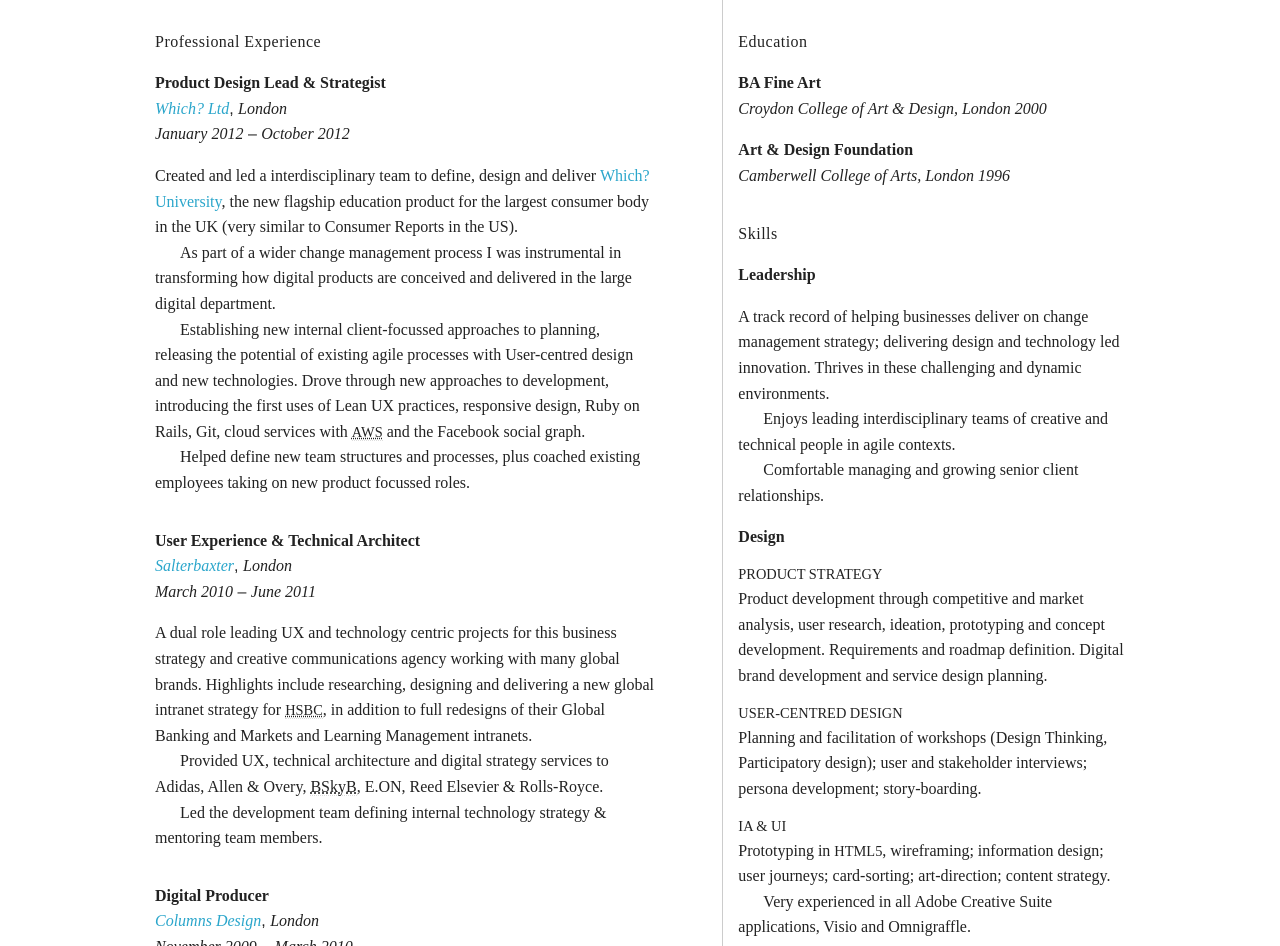
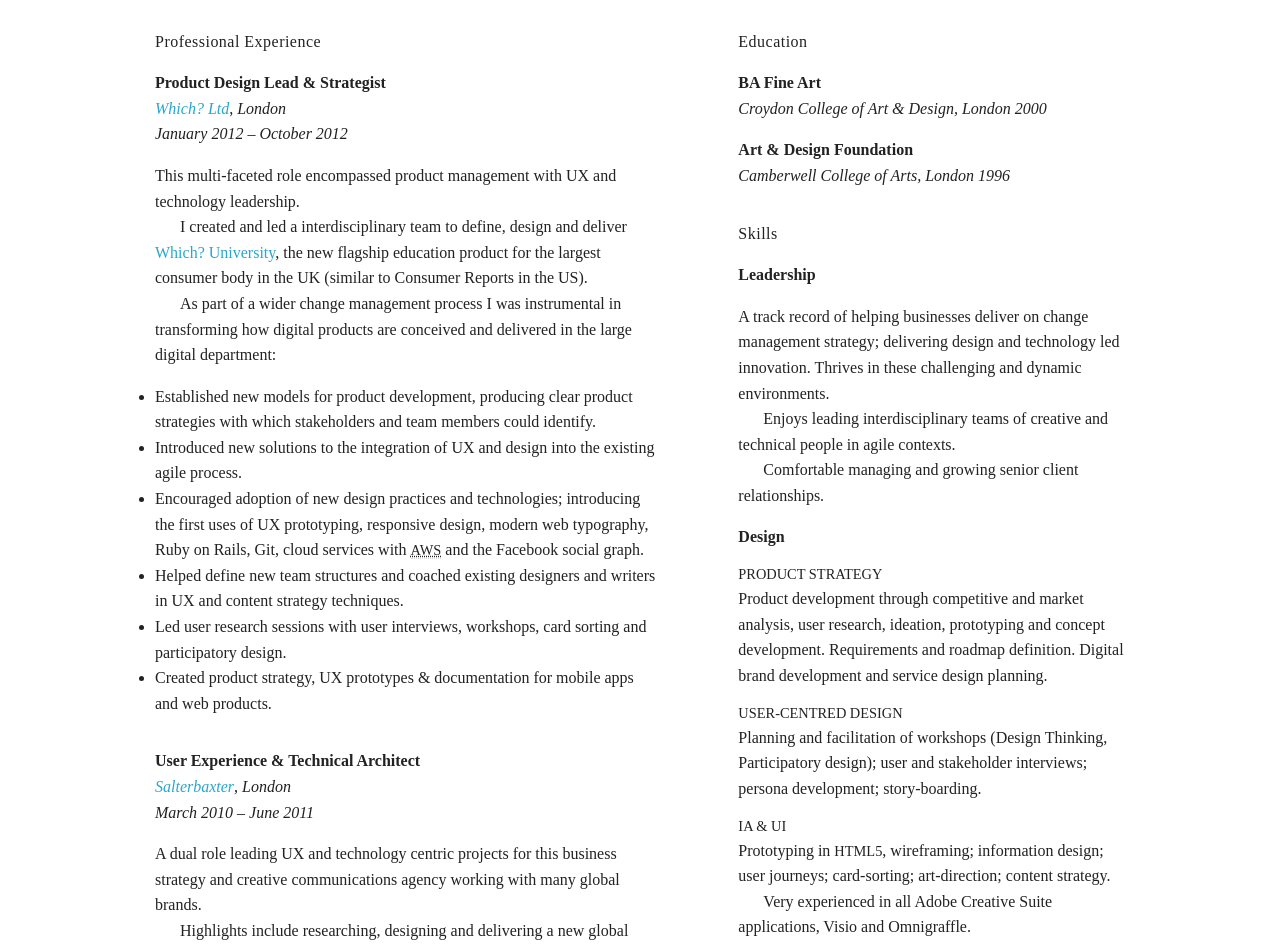
Before and after one commit to asarazor/robsharp-web, a plain HTML site: page resume/index.html in a window 1280 px wide. Shown: the part 136-1082 px from the top of the page. Drawn offline with Linux system fonts and the light colour scheme; a web font is replaced by a local one.

Commit message:
Adding git ignore. content tweaks. removed border

```diff
--- a/resume/index.html
+++ b/resume/index.html
@@ -6,7 +6,7 @@
 <head>
 	<meta charset="utf-8">
   <meta name="viewport" content="width=device-width">
-  <title>Rob Sharp – Digital Design & Strategy</title>
+  <title>Rob Sharp – Digital Design &amp; Strategy</title>
 	<link rel="stylesheet" type="text/css" href="//cloud.typography.com/7475052/733222/css/fonts.css" />
   <link rel="stylesheet" href="/stylesheets/app.css">
 
@@ -16,9 +16,9 @@
 <body itemscope itemtype="http://schema.org/Person" class="resume">
 	<nav class="top-bar hide-for-small" style="">
     <ul class="title-area">
-      <li class="name">
-        <!-- <h1><a href="/">Rob Sharp</a></h1> -->
-      </li>
+      <!-- <li class="name">
+        <h1><a href="/">Rob Sharp</a></h1>
+      </li> -->
 		</ul>
 	</nav>
 	<section class="row">
@@ -50,7 +50,7 @@
 			</div>
 			<div class="row">
 				<ol class="large-11 columns">
-					<li>
+					<li class="job-block">
 						<h3 itemprop="jobTitle" class="job-title">Product Design Lead &amp; Strategist</h3>
 						<div itemprop="affiliation" itemscope itemtype="http://schema.org/Organization">
 							<a itemprop="url" href="http://www.which.co.uk/" title="The main website for Which? Ltd" class="org-name">
@@ -59,13 +59,20 @@
 						</div>
 						<time class="start-date" datetime="2012-01">January 2012</time> –
 						<time class="end-date" datetime="2012-10">October 2012</time>
-						<p>Created and led a interdisciplinary team to define, design and deliver <a href="http://www.which.co.uk/university">Which? University</a>, the new flagship education product for the largest consumer body in the UK (very similar to Consumer Reports in the US).</p>
-						<p>As part of a wider change management process I was instrumental in transforming how digital products are conceived and delivered in the large digital department.</p>
-						<p>Establishing new internal client-focussed approaches to planning, releasing the potential of existing agile processes with User-centred design and new technologies. Drove through new approaches to development, introducing the first uses of Lean UX practices, responsive design, Ruby on Rails, Git, cloud services with <abbr title="Amazon Web Services" class="small-caps">AWS</abbr> and the Facebook social graph.</p>
-						<p>Helped define new team structures and processes, plus coached existing employees taking on new product focussed roles.</p>
+						<p>This multi-faceted role encompassed product management with UX and technology leadership.</p>
+						<p>I created and led a interdisciplinary team to define, design and deliver <a href="http://www.which.co.uk/university">Which? University</a>, the new flagship education product for the largest consumer body in the UK (similar to Consumer Reports in the US).</p>
+						<p>As part of a wider change management process I was instrumental in transforming how digital products are conceived and delivered in the large digital department:</p>
+						<ul>
+							<li>Established new models for product development, producing clear product strategies with which stakeholders and team members could identify.</li>
+							<li>Introduced new solutions to the integration of UX and design into the existing agile process.</li>
+							<li>Encouraged adoption of new design practices and technologies; introducing the first uses of UX prototyping, responsive design, modern web typography, Ruby on Rails, Git, cloud services with <abbr title="Amazon Web Services" class="small-caps">AWS</abbr> and the Facebook social graph.</li>
+							<li>Helped define new team structures and coached existing designers and writers in UX and content strategy techniques.</li>
+							<li>Led user research sessions with user interviews, workshops, card sorting and participatory design.
+							<li>Created product strategy, UX prototypes &amp; documentation for mobile apps and web products.</li>
+						</ul>
 					</li>
 
-					<li>
+					<li class="job-block">
 						<h3 itemprop="jobTitle" class="job-title">User Experience &amp; Technical Architect</h3>
 						<div itemprop="affiliation" itemscope itemtype="http://schema.org/Organization">
 							<a itemprop="url" href="http://www.salterbaxter.co.uk/" title="Website for Salterbaxter" class="org-name">
@@ -74,12 +81,13 @@
 						</div>
 						<time class="start-date" datetime="2010-03">March 2010</time> –
 						<time class="end-date" datetime="2011-06">June 2011</time>
-						<p>A dual role leading UX and technology centric projects for this business strategy and creative communications agency working with many global brands. Highlights include researching, designing and delivering a new global intranet strategy for <abbr title="Hongkong and Shanghai Banking Corporation Limited" class="small-caps">HSBC</abbr>, in addition to full redesigns of their Global Banking and Markets and Learning Management intranets.</p>
+						<p>A dual role leading UX and technology centric projects for this business strategy and creative communications agency working with many global brands.</p>
+						<p>Highlights include researching, designing and delivering a new global intranet strategy for <abbr title="Hongkong and Shanghai Banking Corporation Limited" class="small-caps">HSBC</abbr>, in addition to full redesigns of their Global Banking and Markets and Learning Management intranets.</p>
 						<p>Provided UX, technical architecture and digital strategy services to Adidas, Allen &amp; Overy, <abbr title="British Sky Broadcasting">BSkyB</abbr>, E.ON, Reed Elsevier &amp; Rolls-Royce. </p>
 						<p>Led the development team defining internal technology strategy &amp; mentoring team members.</p>
 					</li>
 
-					<li>
+					<li class="job-block">
 						<h3 itemprop="jobTitle" class="job-title">Digital Producer</h3>
 						<div itemprop="affiliation" itemscope itemtype="http://schema.org/Organization">
 							<a itemprop="url" href="http://www.columns.co.uk/" title="Website for Columns Design" class="org-name">
@@ -92,7 +100,7 @@
 						<p>Front-end development lead, creating design and development frameworks to streamline workflow in the young digital department.</p>
 					</li>
 
-					<li>
+					<li class="job-block">
 						<h3 itemprop="jobTitle" class="job-title">Digital Consultant</h3>
 						<div class="org-name">
 							<span>Independent</span>, <span>London &amp; Buenos Aires</span>
@@ -102,7 +110,7 @@
 						<p>Technical consulting and IxD for a wide client base. Included managing the design, development and delivery of the worldwide campaign and e-commerce sites for <abbr title="H &amp; M Hennes &amp; Mauritz AB" class="small-caps">H&amp;M</abbr>. Also designed and delivered products for Canon and Soho House.</p>
 					</li>
 
-					<li>
+					<li class="job-block">
 						<h3 itemprop="jobTitle" class="job-title">Digital Producer</h3>
 						<div itemprop="affiliation" itemscope itemtype="http://schema.org/Organization">
 							<a itemprop="url" href="http://golleyslaterlondon.co.uk/" title="Website for Golley Slater London" class="org-name">
@@ -115,7 +123,7 @@
 						<p>Introduced usability best practices in the creative department and accessibility compliance in development.</p>
 					</li>
 
-					<li>
+					<li class="job-block">
 						<h3 itemprop="jobTitle" class="job-title">Lead Developer &amp; Project Manager</h3>
 						<div itemprop="affiliation" itemscope itemtype="http://schema.org/Organization">
 							<a itemprop="url" href="http://wiredesign.com/" title="Website for Wire Design" class="org-name">
@@ -127,14 +135,14 @@
 						<p>Ran the digital team and client services for interactive projects. Developed and executed pitches for all digital work. Promoted a new focus on IA and usability. Initiated new development best practices for the technical team. Performed interaction design and front-end development. Designed and developed <abbr title="Content Management System" class="small-caps">CMS</abbr> and <abbr title="Web Application">webapp</abbr> products that drove the acquisition of significant new clients.</p>
 					</li>
 
-					<li>
+					<li class="job-block">
 						<h3 itemprop="jobTitle" class="job-title">Designer &amp; Developer</h3>
 						<div itemprop="affiliation" itemscope itemtype="http://schema.org/Organization">
 							<a itemprop="url" href="http://www.newmediaworks.co.uk/" title="Website for New Media Works" class="org-name">
 								<span itemprop="name">New Media Works</span></a>,
 							<span itemprop="location" class="org-name">London</span>
 						</div>
-						<time class="start-date" datetime="2001-06">June 2001</time> –
+						<time class="start-date" datetime="2000-06">June 2000</time> –
 						<time class="end-date" datetime="2004-06">June 2004</time>
 						<p>Designed and developed websites and multimedia works for this innovative digital agency, producing in <abbr class="small-caps">HTML</abbr>, Flash and 3d.</p>
 					</li>
--- a/sass/resume.scss
+++ b/sass/resume.scss
@@ -11,6 +11,8 @@ abbr {
     border-bottom-color: #ddd;
   }
 }
+
+
 
 
 .row .small-caps {
@@ -40,7 +42,7 @@ abbr {
 .resume {
   .title {
     font-family: 'Mercury SSm A', 'Mercury SSm B';
-    font-weight: 700;
+    font-weight: 400;
     font-style: normal;
     font-size: 2em;
     line-height: 1.6;
@@ -65,12 +67,14 @@ abbr {
   .org-name, time {
     @include d-head;
   }
-  p {
+  p, li {
 //    text-align: justify;
     font-family: 'Mercury SSm A', 'Mercury SSm B';
     font-weight: 400;
     font-style: normal;
     font-size: 1em;
+  }
+  p {
     margin-bottom: 0;
     margin-top: 1em;
   }
@@ -94,15 +98,26 @@ abbr {
     content: "\00A0\00A0\00A0\00A0";
   }
 
+  .job-block {
+    ul {
+      list-style-position: outside;
+      margin: 1em 0;
+    }
+    li {
+      list-style-type: disc;
+    }
+  }
+
+
   .meta span, .meta a {
     @include d-head;
   }
   .experience {
     &.columns {
-      border-right: 1px solid #ccc;
+//      border-right: 1px solid #ccc;
     }
-    ol li { list-style-type: none;}
-    ol li:first-child h3 {
+    ol>li { list-style-type: none;}
+    ol>li:first-child h3 {
       margin-top: 0;
     }
   }
```
Also changed, not shown: stylesheets/app.css, stylesheets/resume.css, 1 other file.
